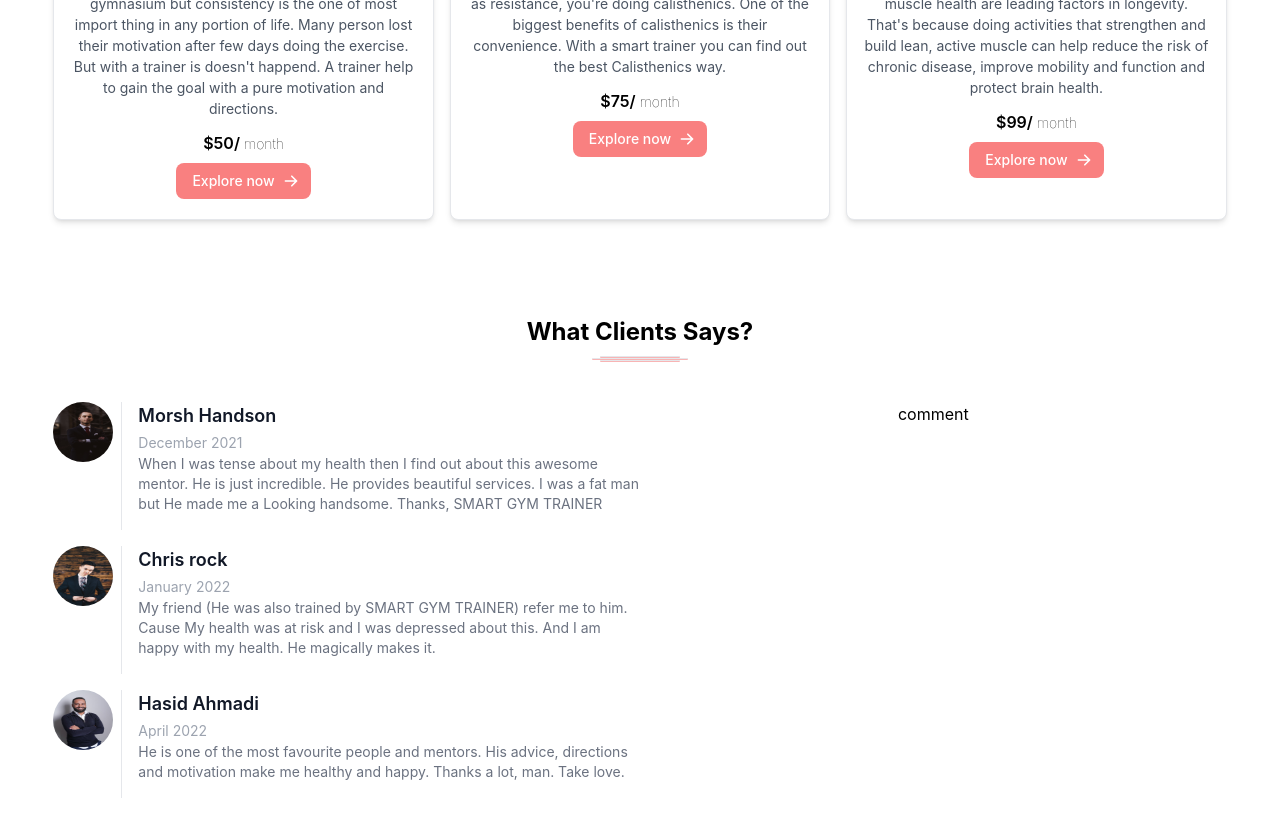
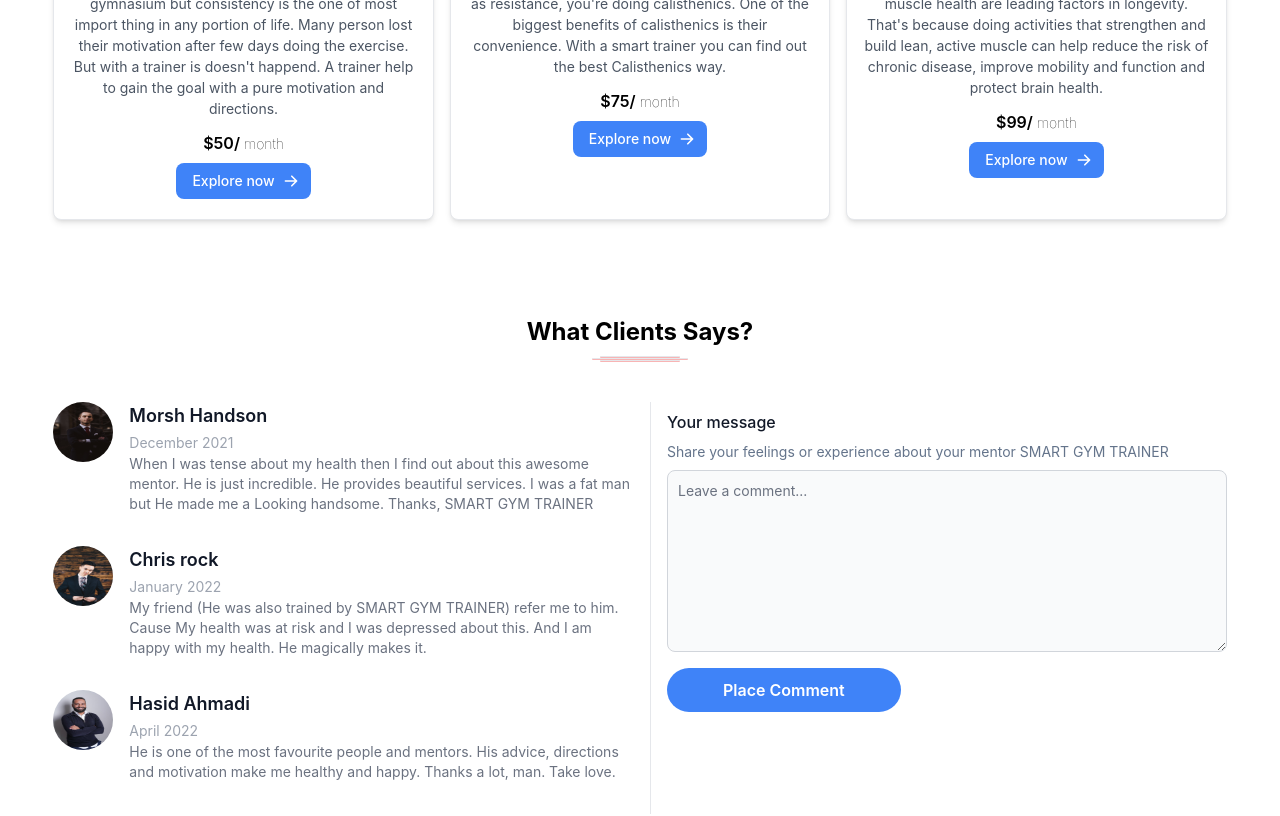
Before and after one commit to amiribnjaman/gym-trainer-service, a React (Create React App) app: page / in a window 1280 px wide. Shown: the part 1280-2096 px from the top of the page. Built offline with nearby package versions, Linux system fonts and the light colour scheme.

Commit message:
Additional part implemented into home page

```diff
--- a/src/Pages/Home/Comments/Comments.js
+++ b/src/Pages/Home/Comments/Comments.js
@@ -18,14 +18,21 @@ const Comments = () => {
                 <hr className='w-24 mx-auto h-[2px] rounded-full bg-red-300' />
                 <hr className='w-20 mx-auto h-[2px] rounded-full bg-red-300' />
             </div>
-            <div className='grid md:grid-cols-2 mt-10 mb-8'>
+            <div className='grid md:grid-cols-2 gap-5 mt-10 mb-10'>
                 <div>
                     {
                         userComments.map(userComment => <SingleComment key={comment.id} userComment={userComment} />)
                     }
                 </div>
-                <div>
-                    comment
+                <div className='relative border-l text-left border-gray-200'>
+                    <div className="">
+                        <div class="mb-6 ml-4">
+                            <label for="message" class="block mb-2 mt-2 text-md font-medium text-gray-900 ">Your message</label>
+                            <p className='text-sm text-slate-500 mb-2'>Share your feelings or experience about your mentor SMART GYM TRAINER</p>
+                            <textarea id="message" rows="8" class="block p-2.5 w-full text-sm text-gray-900 bg-gray-50 rounded-lg border border-gray-300 focus:ring-blue-400 focus:border-blue-400 " placeholder="Leave a comment..."></textarea>
+                            <button className="block mt-4 bg-blue-500 text-white font-semibold rounded-full px-14 py-2.5 hover:bg-blue-600">Place Comment</button>
+                        </div>
+                    </div>
                 </div>
             </div>
         </div>
--- a/src/Pages/Home/ServiceCard/ServiceCard.js
+++ b/src/Pages/Home/ServiceCard/ServiceCard.js
@@ -14,7 +14,7 @@ const ServiceCard = ({ service }) => {
                         <p class="mb-3 font-normal text-gray-600 dark:text-gray-500 text-[14px]">{desc}</p>
                         <h5 className='text-md text-black font-semibold my-2'>${price}/ <span className='text-sm font-thin'>month</span></h5>
                         <div>
-                            <Link to="#" class="left-1/2 inline-flex items-center py-2 px-4 text-sm font-medium text-center text-white bg-red-400 rounded-lg hover:bg-red-500 focus:ring-0 focus:outline-none">
+                            <Link to="#" class="left-1/2 inline-flex items-center py-2 px-4 text-sm font-medium text-center text-white bg-blue-500 rounded-lg hover:bg-blue-600 focus:ring-0 focus:outline-none">
                                 Explore now
                                 <svg class="ml-2 -mr-1 w-4 h-4" fill="currentColor" viewBox="0 0 20 20" xmlns="http://www.w3.org/2000/svg"><path fill-rule="evenodd" d="M10.293 3.293a1 1 0 011.414 0l6 6a1 1 0 010 1.414l-6 6a1 1 0 01-1.414-1.414L14.586 11H3a1 1 0 110-2h11.586l-4.293-4.293a1 1 0 010-1.414z" clip-rule="evenodd"></path></svg>
                             </Link>
--- a/src/Pages/Home/SingleComment/SingleComment.js
+++ b/src/Pages/Home/SingleComment/SingleComment.js
@@ -5,10 +5,10 @@ const SingleComment = ({ userComment }) => {
     const { name, comment, image, date } = userComment
     return (
         <div className='flex mb-4'>
-            <div className='comment-img mr-2'>
+            <div className='comment-img'>
                 <img className='' src={image} alt="" />
             </div>
-            <div className="relative border-l text-left border-gray-200">
+            <div className="text-left">
                 <div className="ml-4">
                     <h3 className="text-lg font-semibold text-gray-900 dark:text-white">{name}</h3>
                     <time className="text-sm font-normal leading-none text-gray-400 dark:text-gray-500">{date}</time>
```
